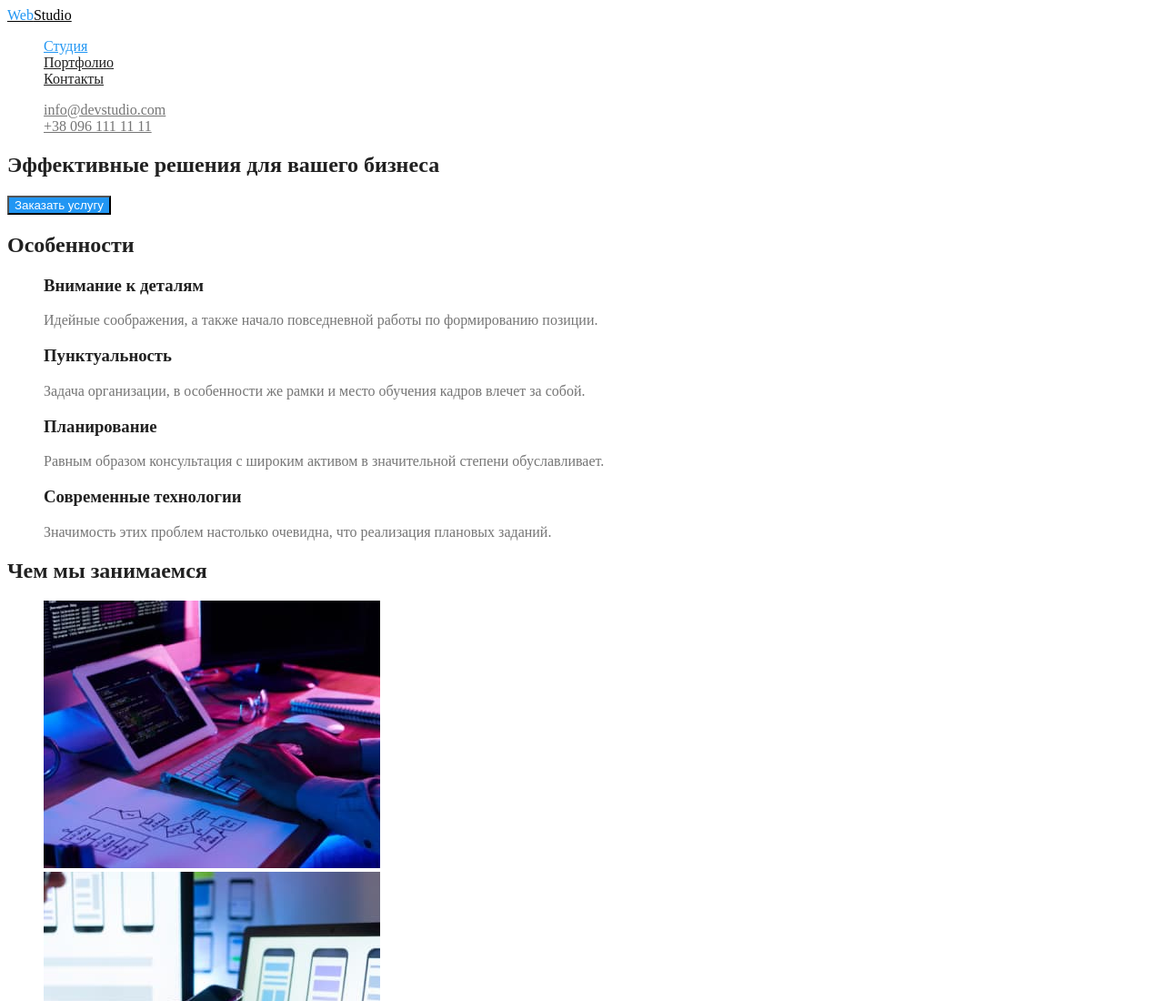
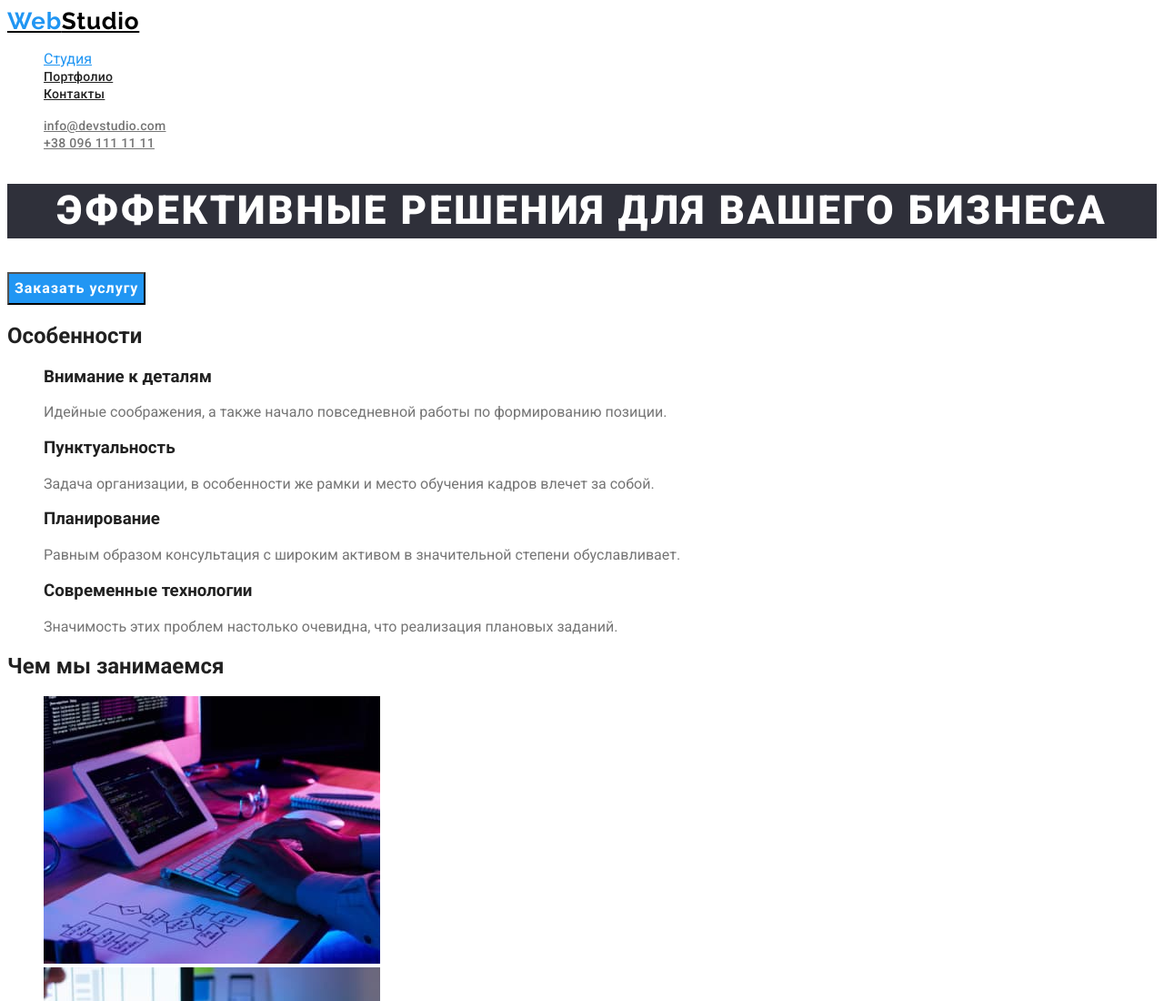
Before and after one commit to MariaK1506/goit-markup-hw-02, a plain HTML site: page index.html in a window 1280 px wide. Shown: the top 1100 px of the page at 91% size. Drawn offline with Linux system fonts and the light colour scheme.

Commit message:
Разметка шрифтов

```diff
--- a/css/styles.css
+++ b/css/styles.css
@@ -9,6 +9,7 @@
 body {
   background-color: var(--background-color);
   color: var(--primary-text-color);
+  font-family: Roboto, sans-serif;
 }
 ul {
   list-style: none;
@@ -16,16 +17,24 @@ ul {
 
 .logo {
   color: #000000;
-}
-.logo > span {
-  color: var(--accent-color)
+  font-family: Raleway, sans-serif;
+  font-size: 26px;
+  line-height: 1.19;
+  letter-spacing: 0.03em;
 }
 
+.logo > span {
+  color: var(--accent-color);
+}
 
 /* Site-nav */
 
 .site-nav .link {
   color: var(--primary-text-color);
+  font-weight: 500;
+  font-size: 14px;
+  line-height: 1.14;
+  letter-spacing: 0.02em;
 }
 .site-nav .link:hover,
 .site-nav .link:active {
@@ -38,6 +47,10 @@ ul {
 
 .contact-nav .link {
   color: var(--secondary-text-color);
+  font-weight: 500;
+  font-size: 14px;
+  line-height: 1.14;
+  letter-spacing: 0.02em;
 }
 .contact-nav .link:hover,
 .contact-nav .link:active {
@@ -46,9 +59,30 @@ ul {
 
 /* Hero */
 
+.hero-title {
+  background-color: #2f303a;
+  color: var(--background-color);
+  font-weight: 900;
+  font-size: 44px;
+  line-height: 1.36;
+  text-align: center;
+  letter-spacing: 0.06em;
+  text-transform: uppercase;
+}
 .button-primary {
   background-color: var(--accent-color);
   color: var(--background-color);
+  font-family: Roboto;
+  font-style: normal;
+  font-weight: bold;
+  font-size: 16px;
+  line-height: 30px;
+  /* identical to box height, or 187% */
+
+  display: flex;
+  align-items: center;
+  text-align: center;
+  letter-spacing: 0.06em;
 }
 /* Section */
 
@@ -98,4 +132,9 @@ ul {
   color: var(--primary-text-color);
 }
 .projects-cards .projects-cards-text {
-  color: var(--secondary-text-color)
+  color: var(--secondary-text-color);
+}
+
+button {
+  font-family: inherit;
+}
--- a/index.html
+++ b/index.html
@@ -7,7 +7,8 @@
     <title>Document</title>
     <link rel="preconnect" href="https://fonts.googleapis.com">
     <link rel="preconnect" href="https://fonts.gstatic.com" crossorigin>
-    <link href="https://fonts.googleapis.com/css2?family=Roboto:wght@400;500;700;900&display=swap" rel="stylesheet">
+    <link href="https://fonts.googleapis.com/css2?family=Raleway:wght@700&family=Roboto:wght@400;500;700;900&display=swap"
+        rel="stylesheet">
     <link rel="stylesheet" href="./css/styles.css">
 
 </head>
@@ -31,7 +32,7 @@
    <main>
     <!--Герой-->
     <section class="hero">
-        <h1> Эффективные решения для вашего бизнеса </h1>
+        <h1 class="hero-title"> Эффективные решения для вашего бизнеса </h1>
         <button class="button-primary" type="button"> Заказать услугу </button>
     </section>
     <!--Особенности-->
```
Also changed, not shown: portfolio.html (+2 -1 lines).
